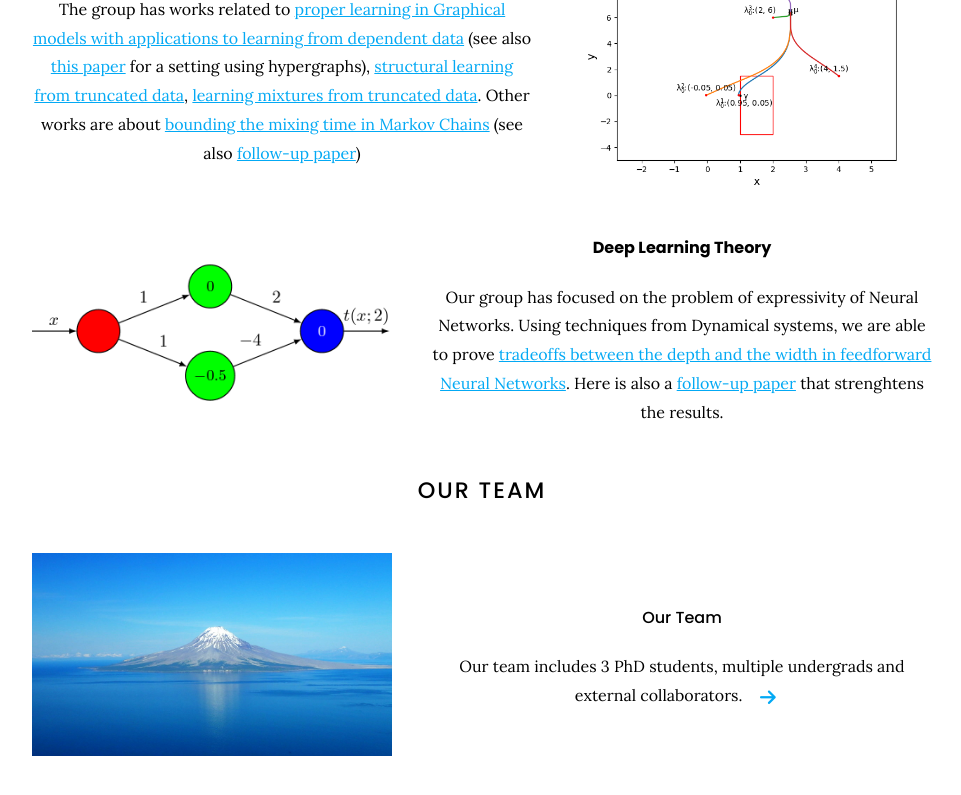
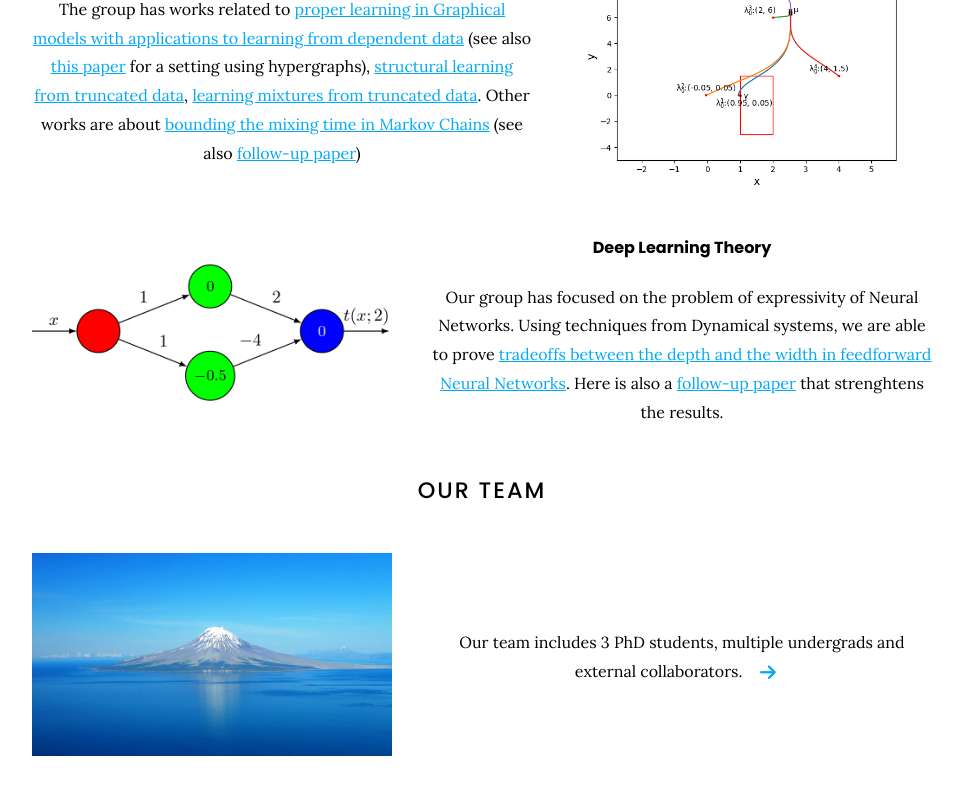
Before and after one commit to goallabuci/goallabuci.github.io, a Jekyll site: the page built from index.md, in a window 1280 px wide and 900 px high, scrolled down 1724 px, cut to the strip 0-816 px from the top of the window. Shown: the top 795 px of the strip, without its empty margins (158-1119 px from the left). Built offline with Jekyll 4.4.1, drawn with Linux system fonts in a browser that asks for light colours.

Commit message:
Update index.md

```diff
--- a/index.md
+++ b/index.md
@@ -77,6 +77,5 @@ Our team includes 3 PhD students, multiple undergrads and external collaborators
   include feature.html
   image="images/photo.jpg"
   link="team"
-  title="Our Team"
   text=text
 %}
```
